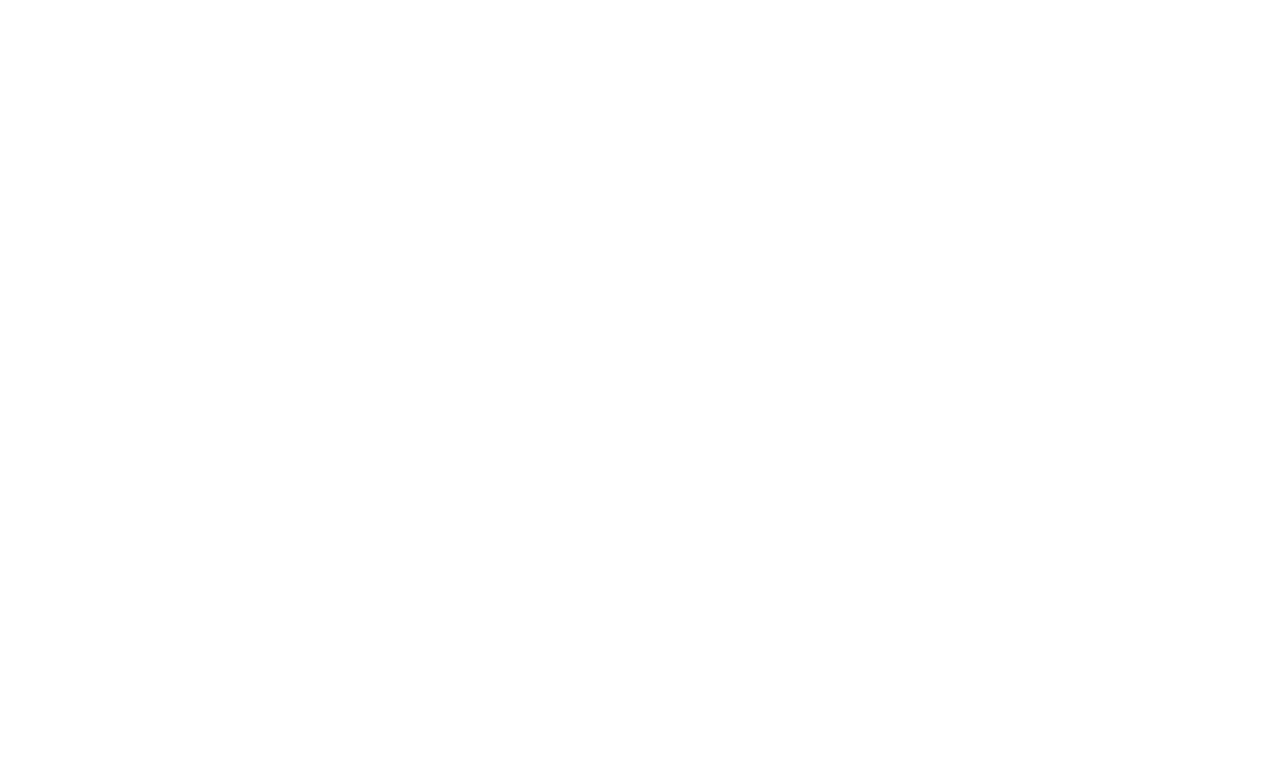
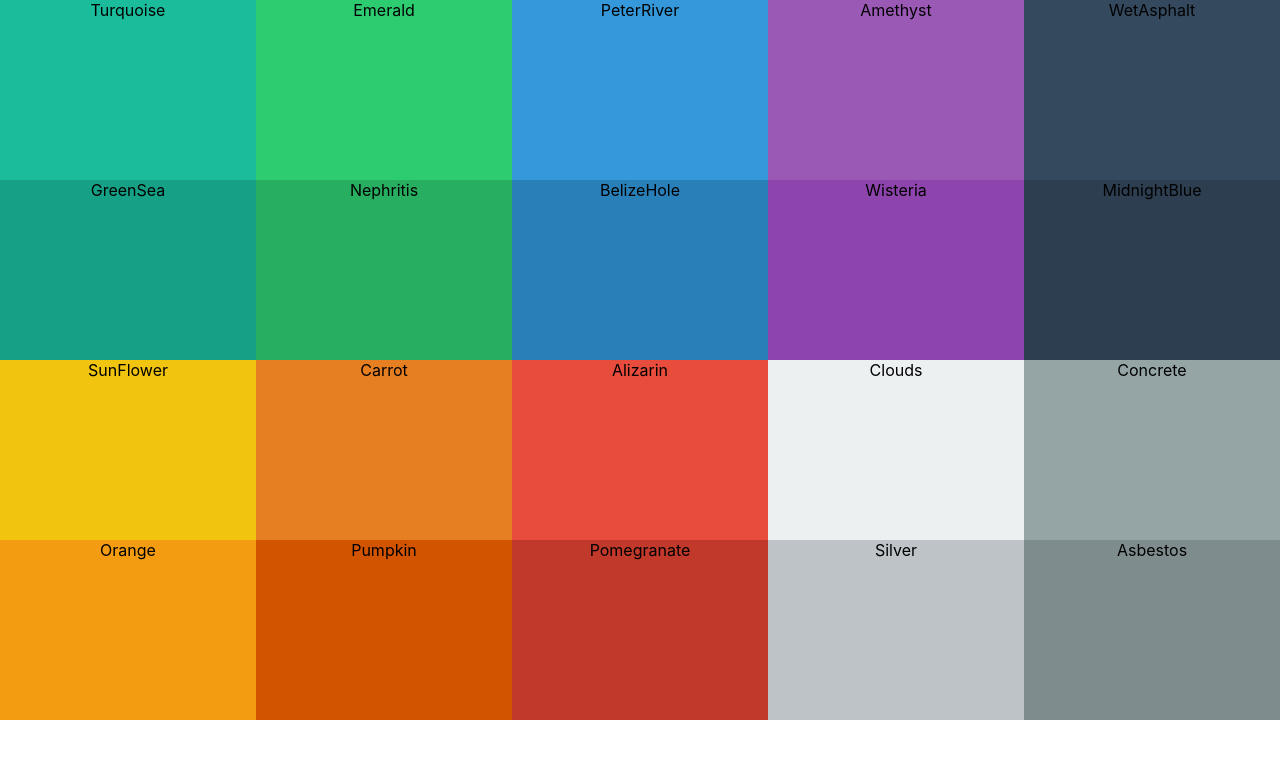
Before and after one commit to david-mateogit/react-colors-palette, a React (Create React App) app: page / in a window 1280 px wide. Shown: the top 758 px of the page. Built offline with nearby package versions, Linux system fonts and the light colour scheme.

Commit message:
setup color boxes

```diff
--- a/src/App.js
+++ b/src/App.js
@@ -6,7 +6,7 @@ import seedColors from "./seedColors";
 function App() {
   return (
     <div className="App">
-      <Palette palette={seedColors[1]} />
+      <Palette seedColors={seedColors[1]} />
     </div>
   );
 }
--- /dev/null
+++ b/src/ColorBox.css
@@ -0,0 +1,8 @@
+.ColorBox {
+  width: 20%;
+  height: 25%;
+  margin: 0 auto;
+  display: inline-block;
+  position: relative;
+  cursor: pointer;
+}
--- /dev/null
+++ b/src/ColorBox.js
@@ -0,0 +1,12 @@
+import React from "react";
+import "./ColorBox.css";
+
+const ColorBox = ({ background }) => {
+  return (
+    <div className="ColorBox" style={{ background: `${background.color}` }}>
+      <span>{background.name}</span>
+    </div>
+  );
+};
+
+export default ColorBox;
--- /dev/null
+++ b/src/Palette.css
@@ -0,0 +1,7 @@
+.Palette {
+  height: 100vh;
+}
+
+.Palette-colors {
+  height: 90%;
+}
--- a/src/Palette.js
+++ b/src/Palette.js
@@ -1,10 +1,16 @@
 import React from "react";
+import ColorBox from "./ColorBox";
+import "./Palette.css";
 
-const Palette = () => {
+const Palette = ({ seedColors }) => {
+  const colorBoxes = seedColors.colors.map(c => {
+    return <ColorBox key={c.name} background={{ color: c.color, name: c.name }} />;
+  });
+
   return (
     <div className="Palette">
       {/* Navbar goes here */}
-      <div className="Pallete-colors">{/* color boxes */}</div>
+      <div className="Palette-colors">{colorBoxes}</div>
       {/* footer */}
     </div>
   );
```
